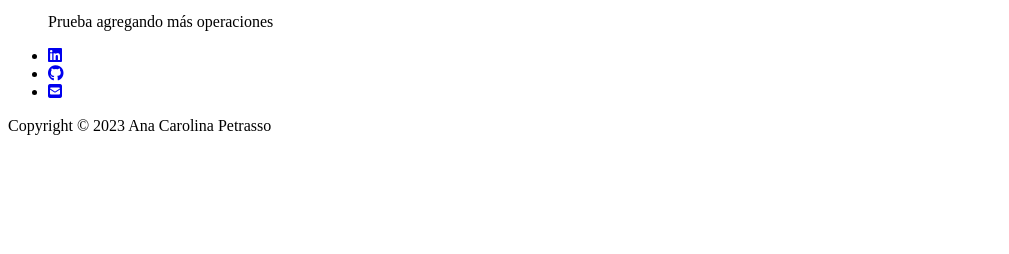
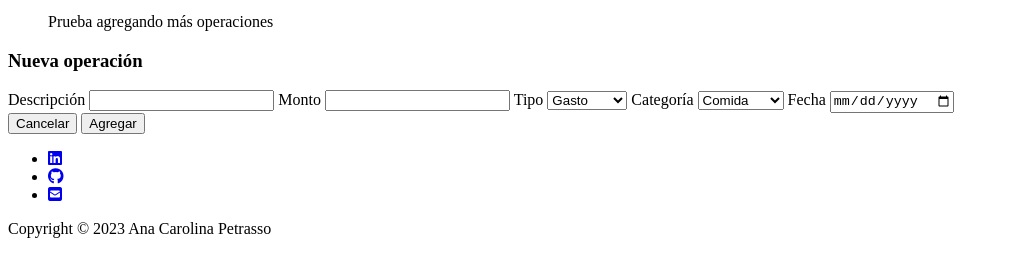
Before and after one commit to AnaCPetrasso/Proyecto-AhorrADAs, a plain HTML site: page index.html in a window 1280 px wide. Shown: the part 1641-1895 px from the top of the page, without its empty margins (0-1009 px from the left). Before the commit the page ends 1792 px from the top, so only its background shows below. Drawn offline with Linux system fonts and the light colour scheme.

Commit message:
add operation new operations box

```diff
--- a/index.html
+++ b/index.html
@@ -11,7 +11,6 @@
 
 <body>
     <!-- ---------------------------- HEADER ------------------------------------ -->
-
     <head>
         <section id="head__menu">
             <!-- title -->
@@ -44,7 +43,7 @@
     <!-- ---------------------------- MAIN ------------------------------------ -->
     <main>
         <!-- ~~~~~~~~~~~~~~~~~~~~~~ BALANCE ~~~~~~~~~~~~~~~~~~~~~~~~~~~~~~~~~~~  -->
-        <section id="balance">
+        <section id="balance" class="balance">
             <!-- balance box -->
             <div>
                 <h2>Balance</h2>
@@ -129,7 +128,7 @@
 
         </section>
         <!-- ~~~~~~~~~~~~~~~~~~~~~~ CATEGORIES ~~~~~~~~~~~~~~~~~~~~~~~~~~~~~~~~~~~  -->
-        <section id="categories">
+        <section id="categories"class="categories">
             <div class="categories__box">
                 <h2>Categorías</h2>
                 <div>
@@ -152,7 +151,7 @@
             </div>
         </section>
         <!-- ~~~~~~~~~~~~~~~~~~~~~~ REPORTS ~~~~~~~~~~~~~~~~~~~~~~~~~~~~~~~~~~~  -->
-        <section id="reports">
+        <section id="reports" class="reports">
             <div class="reports__box">
                 <h2>Reportes</h2>
                 <div class="reports__empty">
@@ -163,6 +162,41 @@
                             <p>Prueba agregando más operaciones</p>
                         </figcaption>
                     </figure>
+                </div>
+            </div>
+        </section>
+        <!-- ~~~~~~~~~~~~~~~~~~~~~~ NEW OPERATIONS ~~~~~~~~~~~~~~~~~~~~~~~~~~~~~~~~~~~  -->
+        <section id="view operation" class="operations">
+            <div class="box ">
+                <div class="box__title">
+                    <h3 >Nueva operación</h3>
+                    <!-- new operations form  -->
+                    <form >
+                        <label for="description">Descripción</label>
+                        <input type="text" name="description">
+                        <label for="amount">Monto</label>
+                        <input type="number" name="amount">
+                        <label for="type">Tipo</label>
+                        <select name="type" id="operation__type" >
+                            <option value="spent">Gasto</option>
+                            <option value="profit">Ganancia</option>
+                        </select>
+                        <label for="categories">Categoría</label>
+                        <select name="categorie" id="operation__categories" >
+                            <option value="food">Comida</option>
+                            <option value="services">Servicios</option>
+                            <option value="go out">Salidas</option>
+                            <option value="education">Educación</option>
+                            <option value="transport">Transporte</option>
+                            <option value="work">Trabajo</option>
+                        </select>
+                        <label for="date">Fecha</label>
+                        <input type="date" name="date" id="operation__date" >
+                    </form>
+                    <div >
+                        <button>Cancelar</button>
+                        <button >Agregar</button>
+                    </div>
                 </div>
             </div>
         </section>
```
